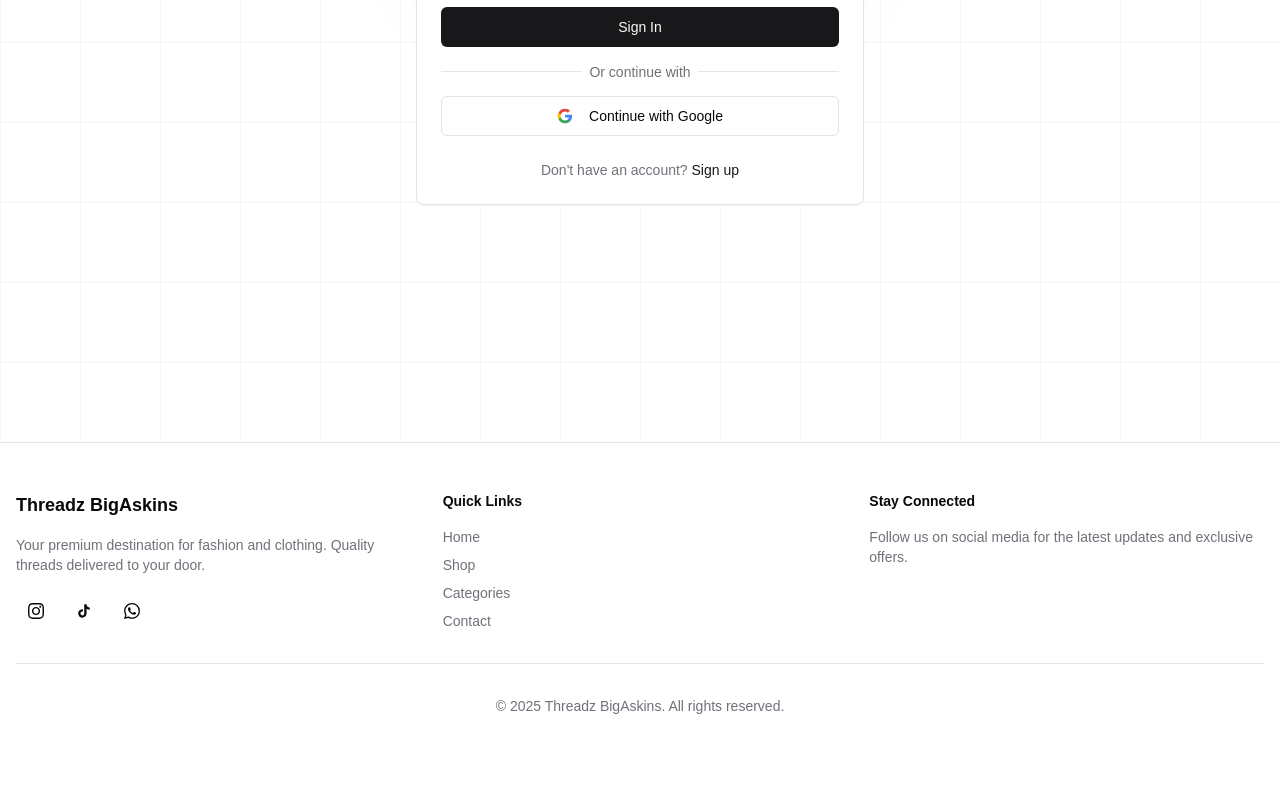
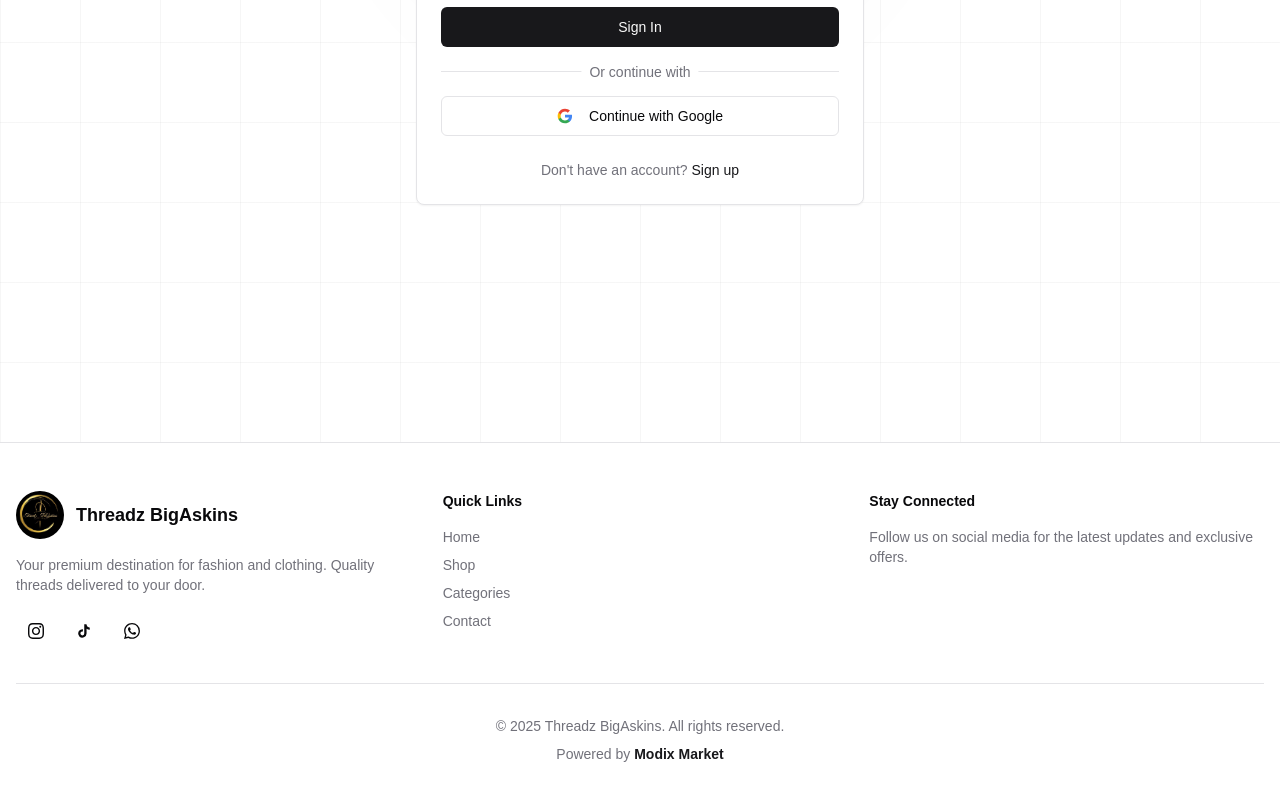
Before and after one commit to Mayback112/threadz_bigaskins, a React (Vite) app: page /login in a window 1280 px wide. Shown: the part 423-1223 px from the top of the page. Before the commit the page ends 1187 px from the top, so only its background shows below. Built offline with nearby package versions, Linux system fonts and the light colour scheme.

Commit message:
feat: add logo to footer and Powered by Modix Market link

```diff
--- a/src/component/layout/footer.tsx
+++ b/src/component/layout/footer.tsx
@@ -8,7 +8,12 @@ export function Footer() {
                 <div className="grid grid-cols-1 gap-8 md:grid-cols-2 lg:grid-cols-3">
                     {/* Company Info */}
                     <div>
-                        <div className="flex items-center space-x-2 mb-4">
+                        <div className="flex items-center space-x-3 mb-4">
+                            <img
+                                src="/logo.jpeg"
+                                alt="Threadz BigAskins Logo"
+                                className="h-12 w-12 rounded-full object-cover"
+                            />
                             <span className="text-lg font-bold">Threadz BigAskins</span>
                         </div>
                         <p className="text-sm text-muted-foreground mb-4">
@@ -75,8 +80,19 @@ export function Footer() {
                     </div>
                 </div>
 
-                <div className="mt-8 border-t pt-8 text-center text-sm text-muted-foreground">
+                <div className="mt-8 border-t pt-8 text-center text-sm text-muted-foreground space-y-2">
                     <p>&copy; 2025 Threadz BigAskins. All rights reserved.</p>
+                    <p>
+                        Powered by{' '}
+                        <a
+                            href="https://modixmarket.online"
+                            target="_blank"
+                            rel="noopener noreferrer"
+                            className="font-semibold text-primary hover:underline"
+                        >
+                            Modix Market
+                        </a>
+                    </p>
                 </div>
             </div>
         </footer>
```
